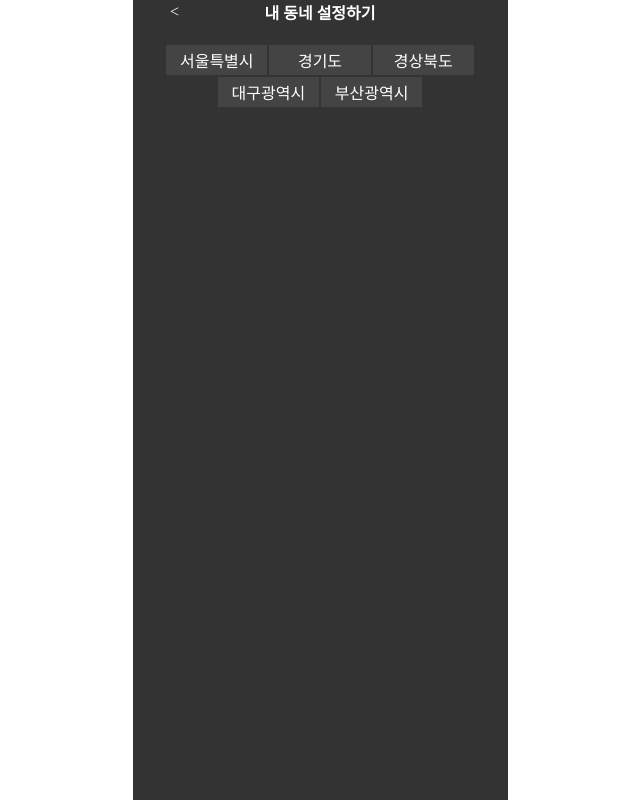
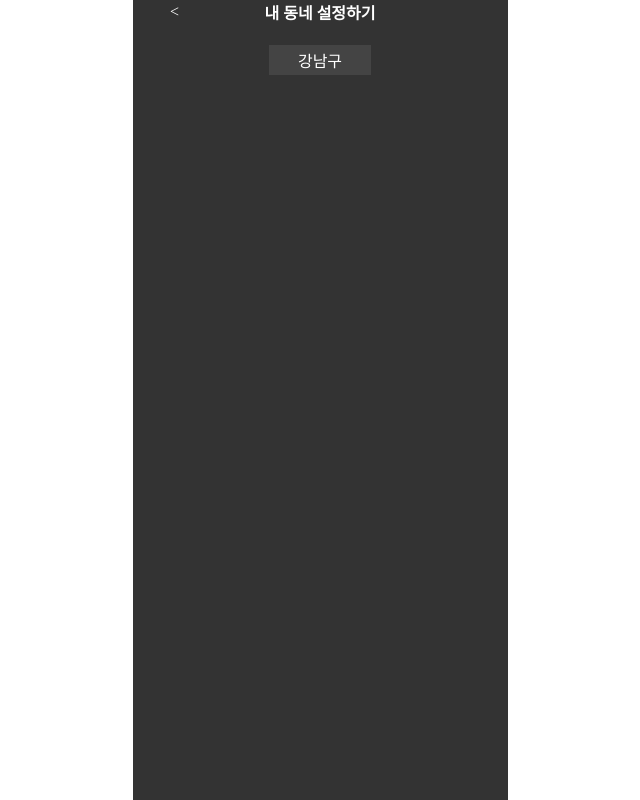
Before and after one commit to potato-club/spotry-front, a React (Create React App) app: page / in a window 1280 px wide. Both pictures are taken after a click on the element "서울특별시". Shown: the whole page, without its empty margins (320-960 px from the left). Built offline with nearby package versions, Linux system fonts and the light colour scheme.

Commit message:
style: 지역 스타일"

```diff
--- a/src/components/Location/ShowLocation.tsx
+++ b/src/components/Location/ShowLocation.tsx
@@ -6,12 +6,33 @@ import { LocationData } from './LocationData';
 const ShowLocation: React.FC= () => {
 
     const [selectCity,setSelectCity] = useState<string>('');
+    const [isCitySelected, setIsCitySelected] = useState<boolean>(false);
+
 
     const cities = LocationData.map(location => location.city);
 
+    const handleSelectCity = (e: React.MouseEvent<HTMLDivElement>) => {
+        const selectedCity = e.currentTarget.textContent;
+        if(selectedCity){
+            setSelectCity(selectedCity)}
+            setIsCitySelected(prev=>!prev);
+    }
+
+    {/* 얘는 시 이름 이중 배열*/}
+    const districts = LocationData
+    .filter(location => location.city === selectCity)
+    .map(location=>location.districts.map(location=>location.district))
+    .flat();
+
+    console.log(districts);
+
     return (
         <LocaWrapper>
-            {cities.map(city=><LocaInfo>{city}</LocaInfo>)}
+            {
+                !isCitySelected ? cities.map(city=>
+                    <LocaInfo key={city} onClick={handleSelectCity}>{city}</LocaInfo>)
+                    : districts.map(dis =><LocaInfo>{dis}</LocaInfo>)
+            }
         </LocaWrapper>
     );
 };
```
